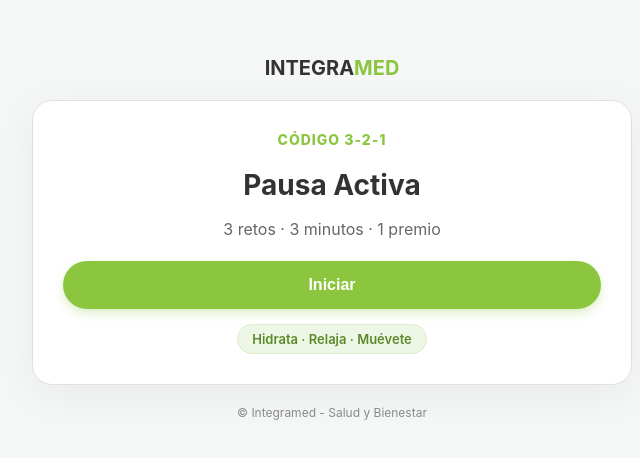
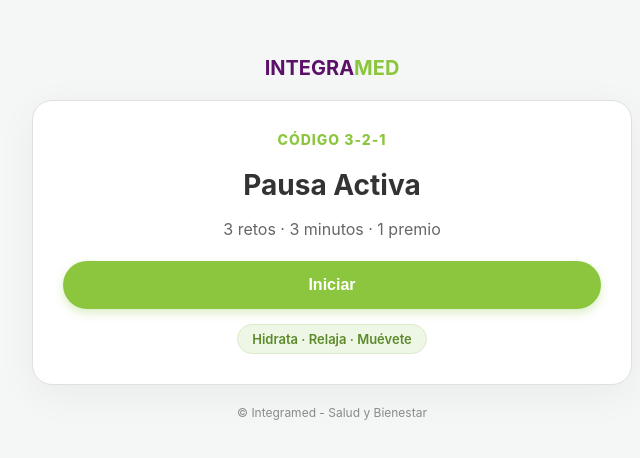
Before and after one commit to integramedagenda-jpg/codigo-321-app, a plain HTML site: page index.html in a window 1280 px wide. Shown: the part 182-640 px from the top of the page, 308-948 px from the left. Drawn offline with Linux system fonts and the light colour scheme.

Commit message:
Add files via upload
Correccion de color

```diff
--- a/index.html
+++ b/index.html
@@ -143,7 +143,7 @@
   <div class="wrap">
     <!-- Logotipo Texto -->
     <div style="text-align: center; margin-bottom: 20px;">
-        <span style="font-weight: bold; font-size: 20px; color: #333;">INTEGRA</span><span style="font-weight: bold; font-size: 20px; color: #8CC63F;">MED</span>
+        <span style="font-weight: bold; font-size: 20px; color: #5C1169;">INTEGRA</span><span style="font-weight: bold; font-size: 20px; color: #8CC63F;">MED</span>
     </div>
 
     <div class="card" id="app"></div>
```
